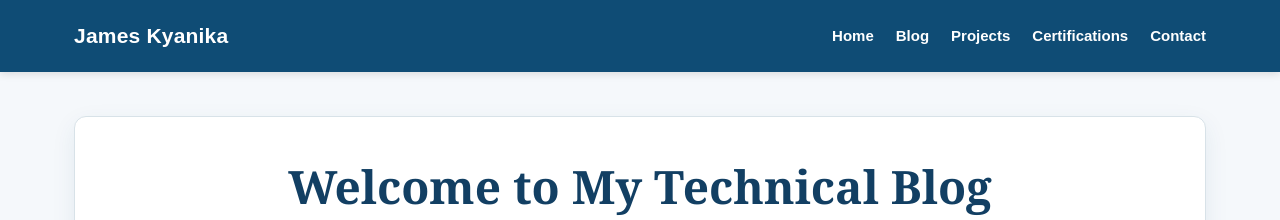
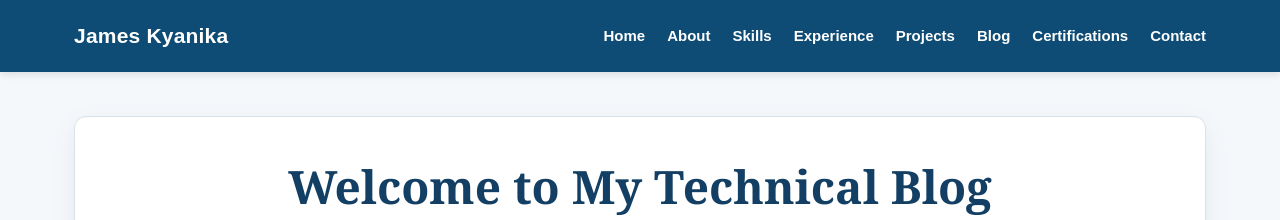
Before and after one commit to Jameskyanika/Jameskyanika.github.io, a Jekyll site: the page built from _posts/2026-08-06-welcome-to-my-technical-blog.md, in a window 1280 px wide. Shown: the top 220 px of the page. Built offline with Jekyll 4.4.1, drawn with Linux system fonts in a browser that asks for light colours.

Commit message:
Update post.html
Commit  nav fixed changes to main branch

```diff
--- a/_layouts/post.html
+++ b/_layouts/post.html
@@ -396,8 +396,11 @@
 
       <div class="nav-links">
         <a href="/">Home</a>
+        <a href="/#about">About</a>
+        <a href="/#skills">Skills</a>
+        <a href="/#experience">Experience</a>
+        <a href="/#projects">Projects</a>
         <a href="/blog/">Blog</a>
-        <a href="/#projects">Projects</a>
         <a href="/#certifications">Certifications</a>
         <a href="/#contact">Contact</a>
       </div>
```
